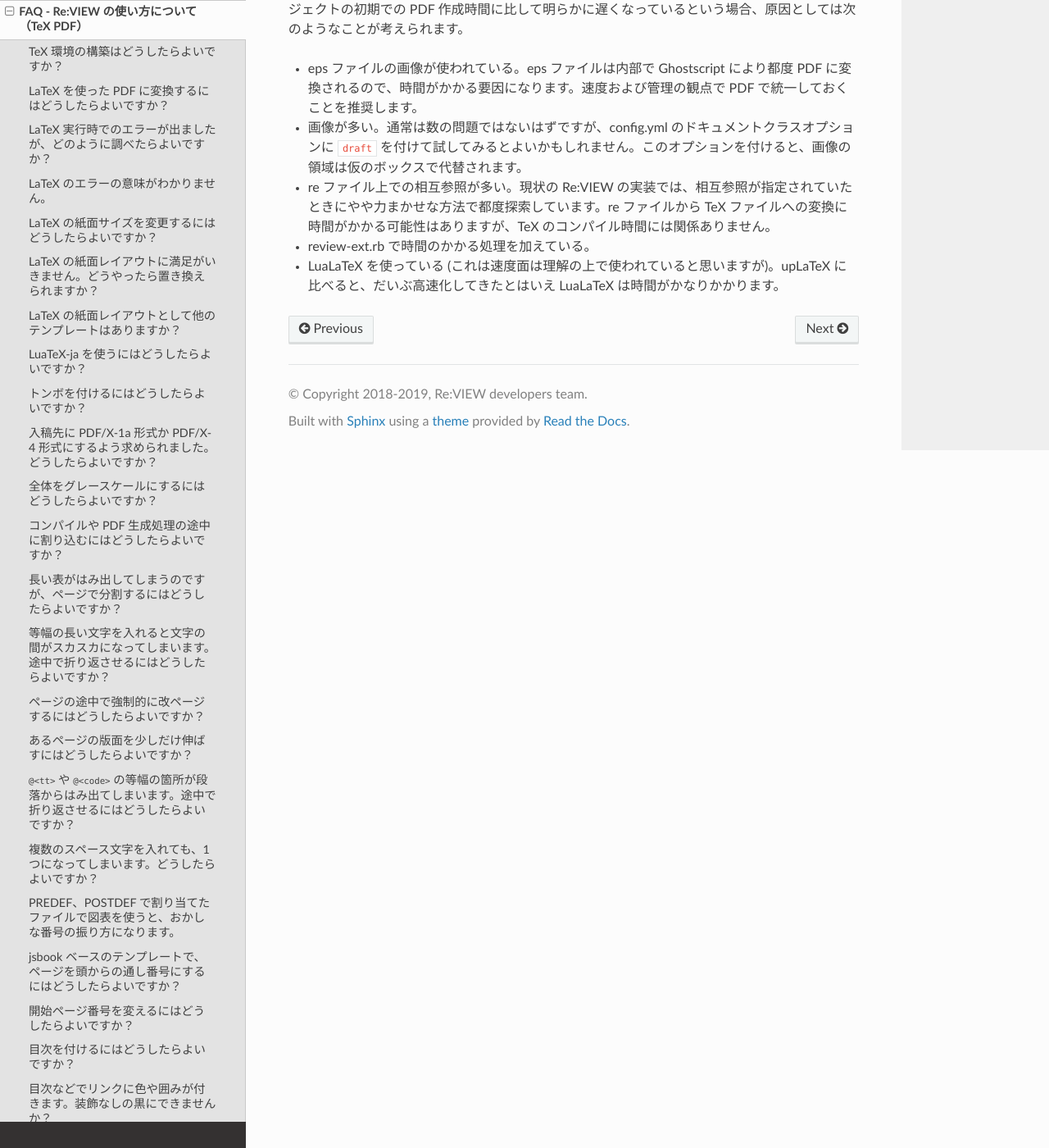
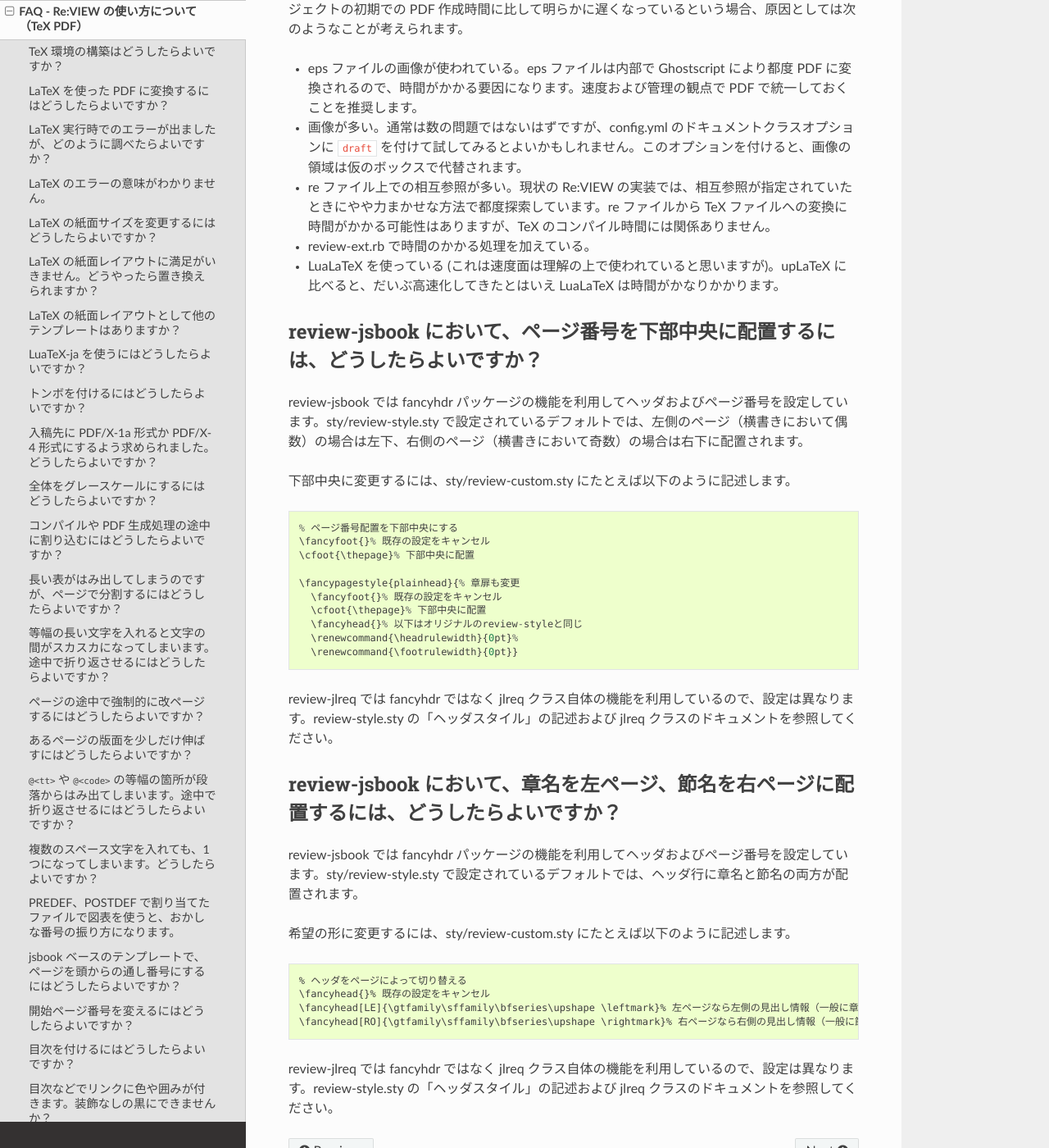
Before and after one commit to reviewml/reviewknowledge-ja, a Sphinx documentation site: the page built from docs/faq/faq-tex.md, in a window 1280 px wide and 1400 px high, scrolled down 11623 px. Shown: the whole window at 82% size. Built offline with Sphinx 7.4.7 and the Read the Docs theme 2.0.0, drawn with Linux system fonts in a browser that asks for light colours.

Commit message:
fancyhdr

````diff
--- a/docs/faq/faq-tex.md
+++ b/docs/faq/faq-tex.md
@@ -429,3 +429,39 @@
 - re ファイル上での相互参照が多い。現状の Re:VIEW の実装では、相互参照が指定されていたときにやや力まかせな方法で都度探索しています。re ファイルから TeX ファイルへの変換に時間がかかる可能性はありますが、TeX のコンパイル時間には関係ありません。
 - review-ext.rb で時間のかかる処理を加えている。
 - LuaLaTeX を使っている (これは速度面は理解の上で使われていると思いますが)。upLaTeX に比べると、だいぶ高速化してきたとはいえ LuaLaTeX は時間がかなりかかります。
+
+## review-jsbook において、ページ番号を下部中央に配置するには、どうしたらよいですか？
+
+review-jsbook では fancyhdr パッケージの機能を利用してヘッダおよびページ番号を設定しています。sty/review-style.sty で設定されているデフォルトでは、左側のページ（横書きにおいて偶数）の場合は左下、右側のページ（横書きにおいて奇数）の場合は右下に配置されます。
+
+下部中央に変更するには、sty/review-custom.sty にたとえば以下のように記述します。
+
+```
+% ページ番号配置を下部中央にする
+\fancyfoot{}% 既存の設定をキャンセル
+\cfoot{\thepage}% 下部中央に配置
+
+\fancypagestyle{plainhead}{% 章扉も変更
+  \fancyfoot{}% 既存の設定をキャンセル
+  \cfoot{\thepage}% 下部中央に配置
+  \fancyhead{}% 以下はオリジナルのreview-styleと同じ
+  \renewcommand{\headrulewidth}{0pt}%
+  \renewcommand{\footrulewidth}{0pt}}
+```
+
+review-jlreq では fancyhdr ではなく jlreq クラス自体の機能を利用しているので、設定は異なります。review-style.sty の「ヘッダスタイル」の記述および jlreq クラスのドキュメントを参照してください。
+
+## review-jsbook において、章名を左ページ、節名を右ページに配置するには、どうしたらよいですか？
+
+review-jsbook では fancyhdr パッケージの機能を利用してヘッダおよびページ番号を設定しています。sty/review-style.sty で設定されているデフォルトでは、ヘッダ行に章名と節名の両方が配置されます。
+
+希望の形に変更するには、sty/review-custom.sty にたとえば以下のように記述します。
+
+```
+% ヘッダをページによって切り替える
+\fancyhead{}% 既存の設定をキャンセル
+\fancyhead[LE]{\gtfamily\sffamily\bfseries\upshape \leftmark}% 左ページなら左側の見出し情報（一般に章名）
+\fancyhead[RO]{\gtfamily\sffamily\bfseries\upshape \rightmark}% 右ページなら右側の見出し情報（一般に節名）
+```
+
+review-jlreq では fancyhdr ではなく jlreq クラス自体の機能を利用しているので、設定は異なります。review-style.sty の「ヘッダスタイル」の記述および jlreq クラスのドキュメントを参照してください。
````
